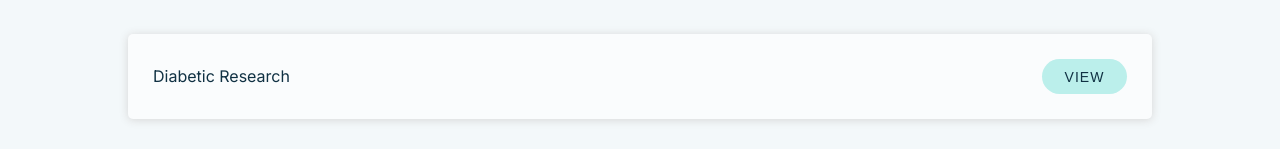
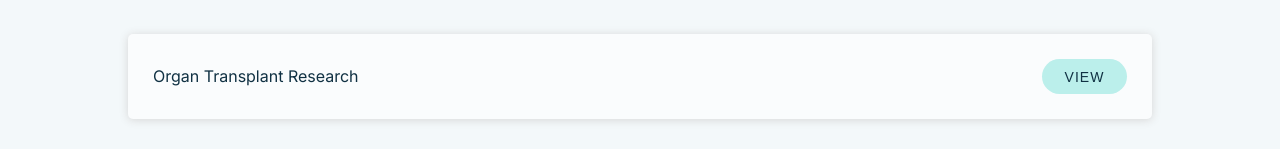
Before and after one commit to yuchenfany/research_match, a React (Create React App) app in the folder research-app/: page /home in a window 1280 px wide. Shown: the part 326-475 px from the top of the page. Built offline with nearby package versions, Linux system fonts and the light colour scheme; no server answers.

Commit message:
Add study to user's enrolled array

```diff
--- a/research-app/src/components/Home.js
+++ b/research-app/src/components/Home.js
@@ -79,8 +79,8 @@ function Home({ user, setUser, setStudy }) { // add props user
       <div className="study-flex">
         <div className="header-left">For Testing Purposes: Delete Later</div>
         <div className="study">
-          <div className="study-title">Diabetic Research</div>
-          <button className="view-button" type="button" key={0} onClick={() => goToStudy(0)}>VIEW</button>
+          <div className="study-title">Organ Transplant Research</div>
+          <button className="view-button" type="button" key={3} onClick={() => goToStudy(3)}>VIEW</button>
         </div>
       </div>
     </div>
--- a/research-app/src/components/Study.js
+++ b/research-app/src/components/Study.js
@@ -88,7 +88,7 @@ function Study({ study, setStudy, user, setUser }) {
     const updatedUser = {
       username: user.username,
       password: user.password,
-      enrolled: user.enrolled,
+      enrolled: updatedArray,
     }
     await fetch(`http://localhost:5000/record/enroll/${user.username}/${parseInt(study.studyId)}`, {
       method: 'POST',
@@ -102,6 +102,8 @@ function Study({ study, setStudy, user, setUser }) {
   async function enroll() {
     enrollUpdateStudy().then(enrollUpdateUser());
   }
+
+  console.log(user.enrolled);
 
   // const study = getStudy();
 //   async function renderStudy() {
```
